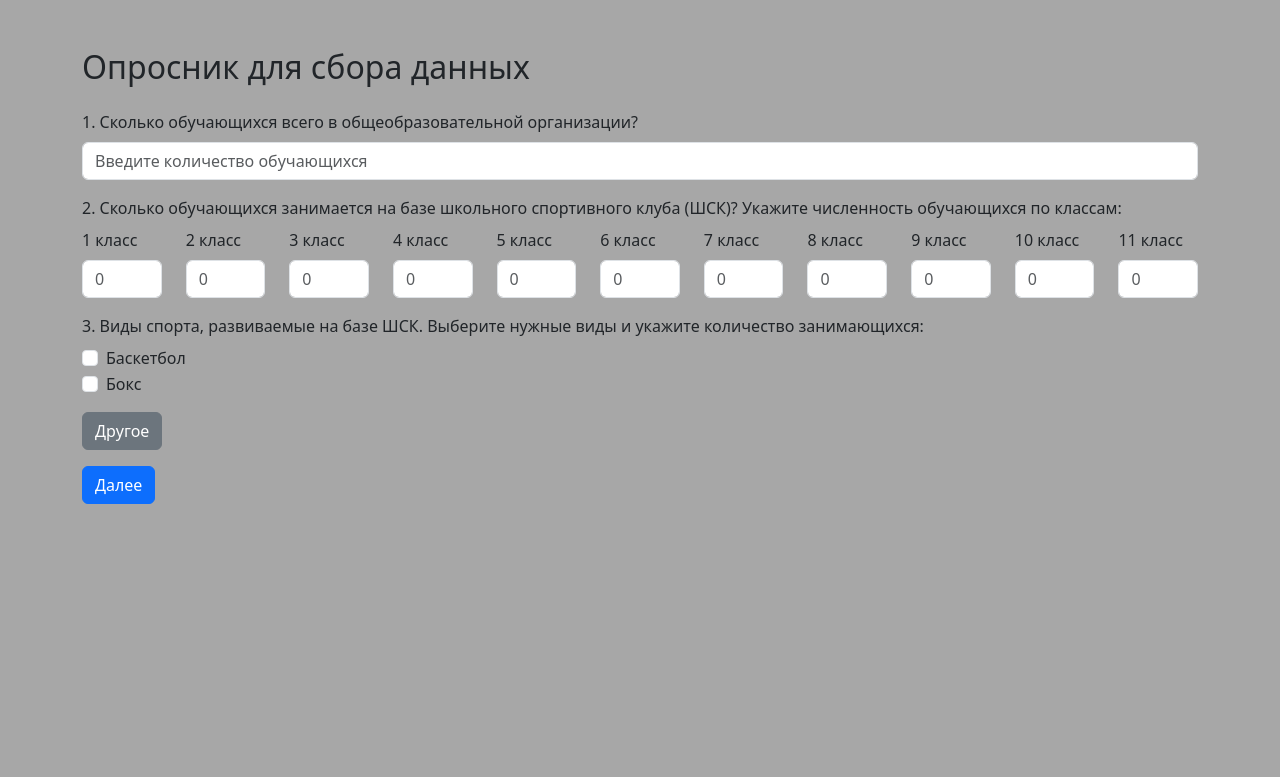
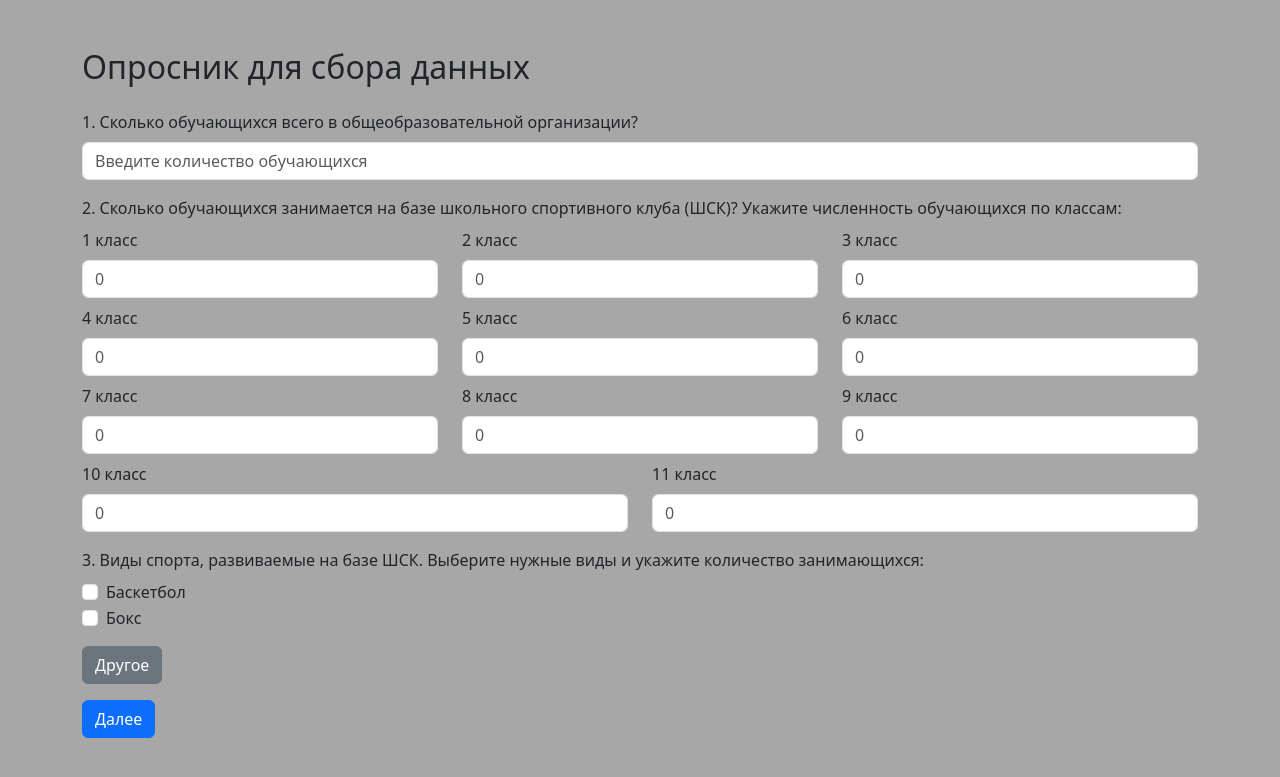
Before and after one commit to SofiaHartova/SSCSurvey, a Flask app: template templates/block1.html in a window 1280 px wide. Shown: the top 777 px of the page. Run offline with Flask 3, Linux system fonts and the light colour scheme; the template is opened without the code that fills it, so the values that code supplies are empty.

Commit message:
options for grane in columns

```diff
--- a/templates/block1.html
+++ b/templates/block1.html
@@ -24,7 +24,6 @@
             <div class="mb-3">
                 <label class="form-label">2. Сколько обучающихся занимается на базе школьного спортивного клуба (ШСК)? Укажите численность обучающихся по классам:</label>
                 <div class="row">
-
                     <div class="col">
                         <label for="class1" class="form-label">1 класс</label>
                         <input type="number" class="form-control" id="class1" placeholder="0" required>
@@ -37,37 +36,43 @@
                         <label for="class3" class="form-label">3 класс</label>
                         <input type="number" class="form-control" id="class3" placeholder="0" required>
                     </div>
+                </div>
+                <div class="row mt-2">
                     <div class="col">
                         <label for="class4" class="form-label">4 класс</label>
-                        <input type="number" class="form-control" id="class1" placeholder="0" required>
+                        <input type="number" class="form-control" id="class4" placeholder="0" required>
                     </div>
                     <div class="col">
                         <label for="class5" class="form-label">5 класс</label>
-                        <input type="number" class="form-control" id="class2" placeholder="0" required>
+                        <input type="number" class="form-control" id="class5" placeholder="0" required>
                     </div>
                     <div class="col">
                         <label for="class6" class="form-label">6 класс</label>
-                        <input type="number" class="form-control" id="class3" placeholder="0" required>
+                        <input type="number" class="form-control" id="class6" placeholder="0" required>
                     </div>
+                </div>
+                <div class="row mt-2">
                     <div class="col">
                         <label for="class7" class="form-label">7 класс</label>
-                        <input type="number" class="form-control" id="class1" placeholder="0" required>
+                        <input type="number" class="form-control" id="class7" placeholder="0" required>
                     </div>
                     <div class="col">
                         <label for="class8" class="form-label">8 класс</label>
-                        <input type="number" class="form-control" id="class2" placeholder="0" required>
+                        <input type="number" class="form-control" id="class8" placeholder="0" required>
                     </div>
                     <div class="col">
                         <label for="class9" class="form-label">9 класс</label>
-                        <input type="number" class="form-control" id="class3" placeholder="0" required>
+                        <input type="number" class="form-control" id="class9" placeholder="0" required>
                     </div>
+                </div>
+                <div class="row mt-2">
                     <div class="col">
                         <label for="class10" class="form-label">10 класс</label>
-                        <input type="number" class="form-control" id="class1" placeholder="0" required>
+                        <input type="number" class="form-control" id="class10" placeholder="0" required>
                     </div>
                     <div class="col">
                         <label for="class11" class="form-label">11 класс</label>
-                        <input type="number" class="form-control" id="class2" placeholder="0" required>
+                        <input type="number" class="form-control" id="class11" placeholder="0" required>
                     </div>
                 </div>
             </div>
```
